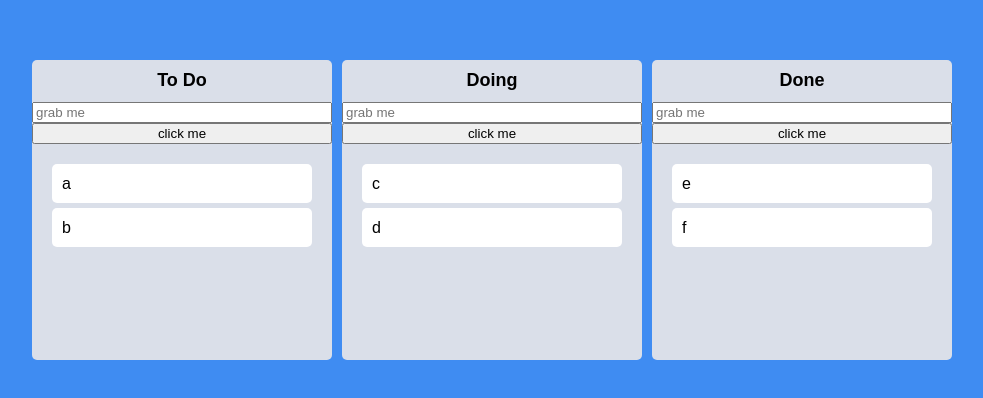
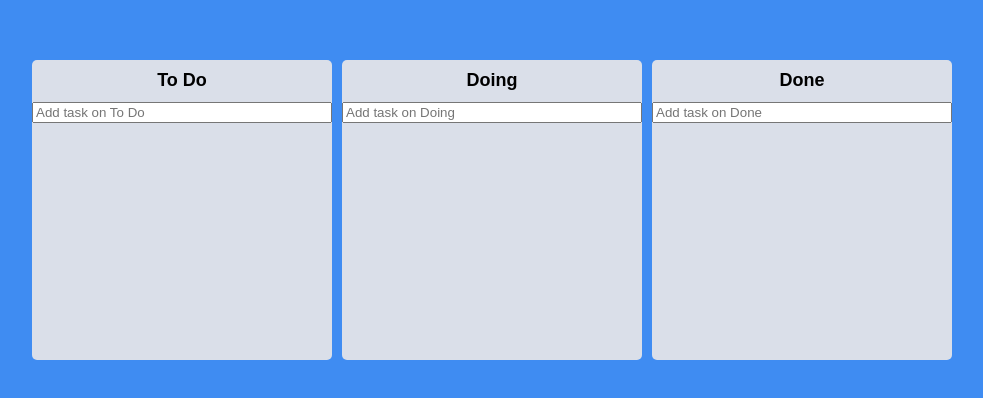
Before and after one commit to chominho14/trello, a React (Create React App) app: page / in a window 1280 px wide. Shown: the part 190-588 px from the top of the page, without its empty margins (148-1131 px from the left). Built offline with nearby package versions, Linux system fonts and the light colour scheme.

Commit message:
v0.17(Refectoring - String -> Object)

```diff
--- a/src/Components/Board.tsx
+++ b/src/Components/Board.tsx
@@ -1,6 +1,8 @@
 import { useRef } from "react";
 import { Droppable } from "react-beautiful-dnd";
+import { useForm } from "react-hook-form";
 import styled from "styled-components";
+import { ITodo } from "../atoms";
 import DraggabbleCard from "./DragabbleCard";
 
 const Wrapper = styled.div`
@@ -37,22 +39,37 @@
   padding: 20px;
 `;
 
+const Form = styled.form`
+  width: 100%;
+  input {
+    width: 100%;
+  }
+`;
+
 interface IBoardProps {
-  toDos: string[];
+  toDos: ITodo[];
   boardId: string;
 }
 
+interface IForm {
+  toDo: string;
+}
+
 function Board({ toDos, boardId }: IBoardProps) {
-  const inputRef = useRef<HTMLInputElement>(null);
-  const onClick = () => {
-    inputRef.current?.focus();
-    setTimeout(() => inputRef.current?.blur(), 5000);
+  const { register, setValue, handleSubmit } = useForm<IForm>();
+  const onValid = ({ toDo }: IForm) => {
+    setValue("toDo", "");
   };
   return (
     <Wrapper>
       <Title>{boardId}</Title>
-      <input ref={inputRef} placeholder="grab me" />
-      <button onClick={onClick}>click me</button>
+      <Form onSubmit={handleSubmit(onValid)}>
+        <input
+          {...register("toDo", { required: true })}
+          type="text"
+          placeholder={`Add task on ${boardId}`}
+        />
+      </Form>
       <Droppable droppableId={boardId}>
         {(provided, snapshot) => (
           <Area
@@ -62,7 +79,12 @@
             {...provided.droppableProps}
           >
             {toDos.map((toDo, index) => (
-              <DraggabbleCard key={toDo} index={index} toDo={toDo} />
+              <DraggabbleCard
+                key={toDo.id}
+                index={index}
+                toDoId={toDo.id}
+                toDoText={toDo.text}
+              />
             ))}
             {provided.placeholder}
           </Area>
--- a/src/Components/DragabbleCard.tsx
+++ b/src/Components/DragabbleCard.tsx
@@ -13,13 +13,14 @@
 `;
 
 interface IDragabbleCardProps {
-  toDo: string;
+  toDoId: number;
+  toDoText: string;
   index: number;
 }
 
-function DraggabbleCard({ toDo, index }: IDragabbleCardProps) {
+function DraggabbleCard({ toDoId, toDoText, index }: IDragabbleCardProps) {
   return (
-    <Draggable key={toDo} draggableId={toDo} index={index}>
+    <Draggable draggableId={toDoId + ""} index={index}>
       {(provided, snapshot) => (
         <Card
           isDragging={snapshot.isDragging}
@@ -27,7 +28,7 @@
           {...provided.draggableProps}
           {...provided.dragHandleProps}
         >
-          {toDo}
+          {toDoText}
         </Card>
       )}
     </Draggable>
--- a/src/atoms.tsx
+++ b/src/atoms.tsx
@@ -1,14 +1,19 @@
 import { atom, selector } from "recoil";
 
+export interface ITodo {
+  id: number;
+  text: string;
+}
+
 interface IToDoState {
-  [key: string]: string[];
+  [key: string]: ITodo[];
 }
 
 export const toDoState = atom<IToDoState>({
   key: "toDo",
   default: {
-    "To Do": ["a", "b"],
-    Doing: ["c", "d"],
-    Done: ["e", "f"],
+    "To Do": [],
+    Doing: [],
+    Done: [],
   },
 });
```
